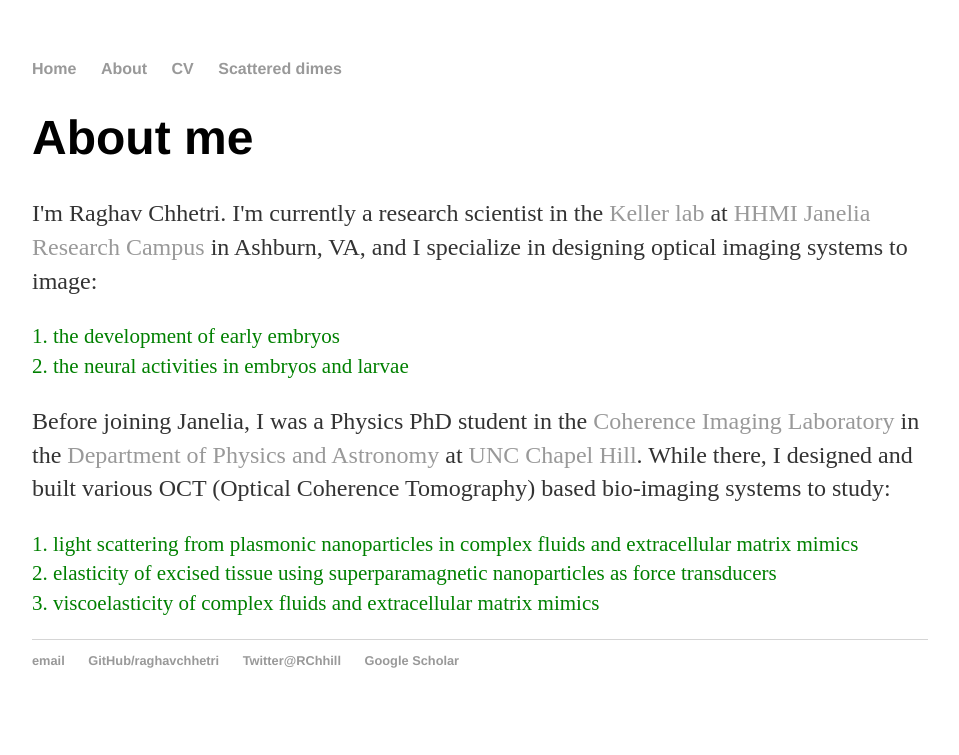
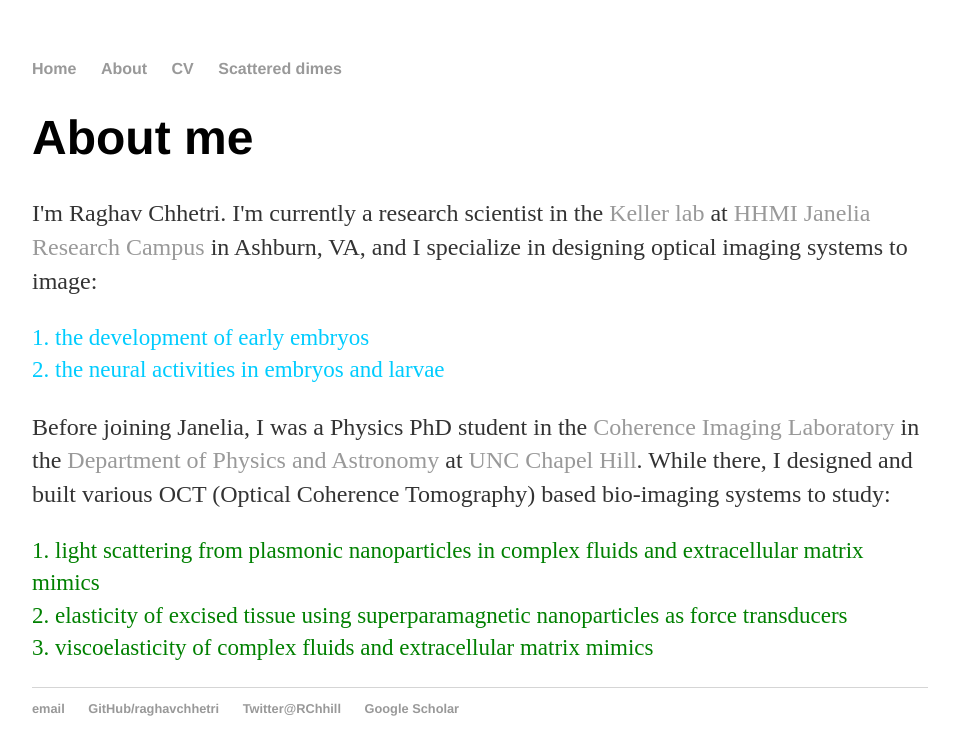
Before and after one commit to raghavchhetri/raghavchhetri.github.io, a Jekyll site: the page built from about/index.html, in a window 1280 px wide. Shown: the top 755 px of the page, without its empty margins (160-1119 px from the left). Built offline with Jekyll 4.4.1, drawn with Linux system fonts in a browser that asks for light colours.

Commit message:
Update index.html

```diff
--- a/about/index.html
+++ b/about/index.html
@@ -6,13 +6,13 @@ title: About Raghav Chhetri
 			<h1>About me</h1>
 			<p>I'm Raghav Chhetri. I'm currently a research scientist in the <a href="https://www.janelia.org/lab/keller-lab">Keller lab</a> at <a href="https://www.janelia.org/">HHMI Janelia Research Campus</a> in Ashburn, VA, and
 				I specialize in designing optical imaging systems to image:
-				<p style="color:green;font-size:21px;"> 1. the development of early embryos
+				<p style="color:#00CCFF;font-size:23px;"> 1. the development of early embryos
 				<br> 2. the neural activities in embryos and larvae </p>
 
 			<p>Before joining Janelia, I was a Physics PhD student in the <a href="https://users.physics.unc.edu/~aold/">Coherence Imaging Laboratory</a> in the
 				<a href="https://physics.unc.edu/">Department of Physics and Astronomy</a> at <a href="https://www.unc.edu/"> UNC Chapel Hill</a>. While there, I designed and built various OCT
 				(Optical Coherence Tomography) based bio-imaging systems to study:
-				<p style="color:green;font-size:21px;"> 1. light scattering from plasmonic nanoparticles in complex fluids and extracellular matrix mimics
+				<p style="color:green;font-size:23px;"> 1. light scattering from plasmonic nanoparticles in complex fluids and extracellular matrix mimics
 				<br> 2. elasticity of excised tissue using superparamagnetic nanoparticles as force transducers
 				<br> 3. viscoelasticity of complex fluids and extracellular matrix mimics </p>
 		</div>
```
